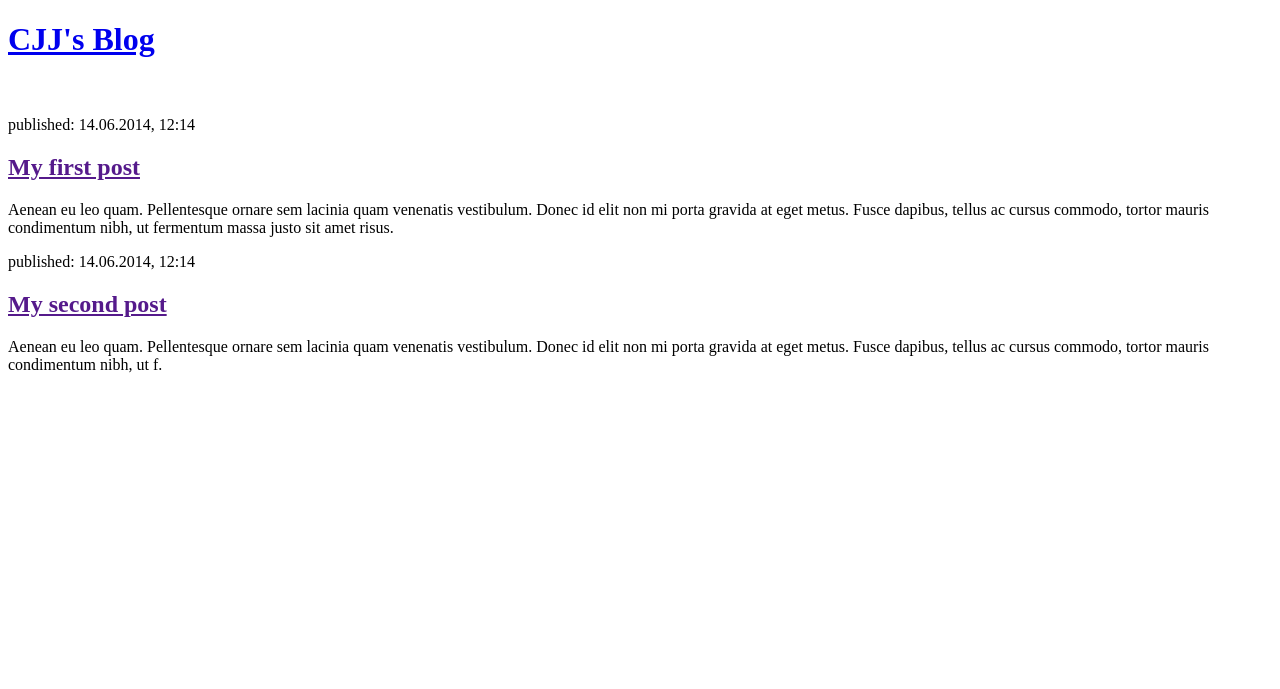
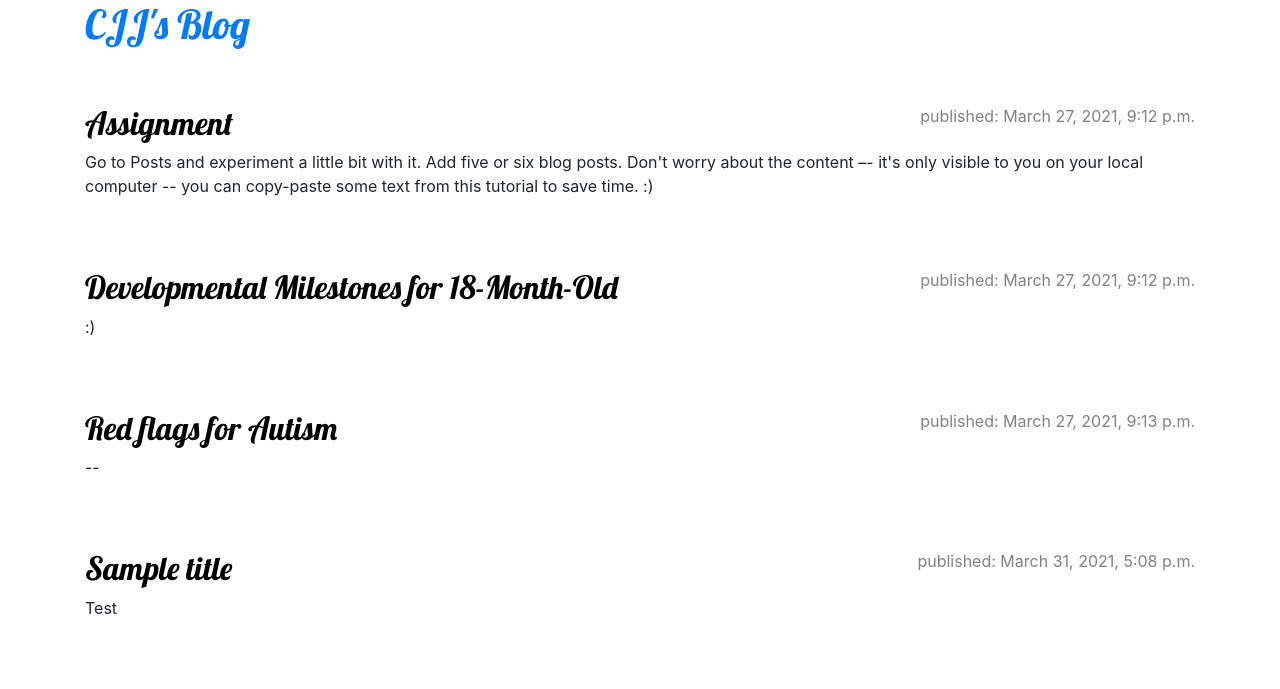
Before and after one commit to cjj1120/django-backend, a Django app: page / in a window 1280 px wide. Shown: the top 689 px of the page. Run offline with Django 3.2, Linux system fonts and the light colour scheme; data comes from the database, SQL or seed files in the repository.

Commit message:
desk css

```diff
--- /dev/null
+++ b/myblog/myproject/boards/static/css/blog.css
@@ -0,0 +1,70 @@
+.page-header {
+    background-color: #C25100;
+    margin-top: 0;
+    margin-bottom: 40px;
+    padding: 20px 20px 20px 40px;
+}
+
+.page-header h1,
+.page-header h1 a,
+.page-header h1 a:visited,
+.page-header h1 a:active {
+    color: #ffffff;
+    font-size: 36pt;
+    text-decoration: none;
+}
+
+h1,
+h2,
+h3,
+h4 {
+    font-family: 'Lobster', cursive;
+}
+
+.date {
+    color: #828282;
+}
+
+.save {
+    float: right;
+}
+
+.post-form textarea,
+.post-form input {
+    width: 100%;
+}
+
+.top-menu,
+.top-menu:hover,
+.top-menu:visited {
+    color: #ffffff;
+    float: right;
+    font-size: 26pt;
+    margin-right: 20px;
+}
+
+.post {
+    margin-bottom: 70px;
+}
+
+.post h2 a,
+.post h2 a:visited {
+    color: #000000;
+}
+
+.post > .date,
+.post > .actions {
+    float: right;
+}
+
+.btn-default,
+.btn-default:visited {
+    color: #C25100;
+    background: none;
+    border-color: #C25100;
+}
+
+.btn-default:hover {
+    color: #FFFFFF;
+    background-color: #C25100;
+}
--- a/myblog/myproject/boards/templates/boards/post_list.html
+++ b/myblog/myproject/boards/templates/boards/post_list.html
@@ -1,28 +1,40 @@
+{% load static %}
 <!DOCTYPE html>
 <html lang="en">
+
 <head>
     <meta charset="UTF-8">
     <meta http-equiv="X-UA-Compatible" content="IE=edge">
     <meta name="viewport" content="width=device-width, initial-scale=1.0">
     <title>CJJ's Blog</title>
+    <link rel="stylesheet" href="https://cdn.jsdelivr.net/npm/bootstrap@4.5.3/dist/css/bootstrap.min.css" integrity="sha384-TX8t27EcRE3e/ihU7zmQxVncDAy5uIKz4rEkgIXeMed4M0jlfIDPvg6uqKI2xXr2" crossorigin="anonymous">
+    <link rel="stylesheet" href="{% static 'css/blog.css' %}">
+    <link href="//fonts.googleapis.com/css?family=Lobster&subset=latin,latin-ext" rel="stylesheet" type="text/css">
 </head>
 <body>
     <header>
-        <h1><a href="/">CJJ's Blog</a></h1>
+        <div class="container">
+            <h1><a href="/">CJJ's Blog</a></h1>
+        </div>
     </header>
     <br>
     <br>
 
-    <article>
-        <time>published: 14.06.2014, 12:14</time>
-        <h2><a href="">My first post</a></h2>
-        <p>Aenean eu leo quam. Pellentesque ornare sem lacinia quam venenatis vestibulum. Donec id elit non mi porta gravida at eget metus. Fusce dapibus, tellus ac cursus commodo, tortor mauris condimentum nibh, ut fermentum massa justo sit amet risus.</p>
-    </article>
 
-    <article>
-        <time>published: 14.06.2014, 12:14</time>
-        <h2><a href="">My second post</a></h2>
-        <p>Aenean eu leo quam. Pellentesque ornare sem lacinia quam venenatis vestibulum. Donec id elit non mi porta gravida at eget metus. Fusce dapibus, tellus ac cursus commodo, tortor mauris condimentum nibh, ut f.</p>
-    </article>
+<main class="container">
+    <div class="row">
+        <div class="col">
+            {% for post in posts %}
+                <article class="post">
+                    <time class="date">published: {{post.published_date}} </time>
+                    <h2><a href=""> {{ post.title }} </a></h2>
+                    <p> {{ post.text|linebreaksbr }} </p>
+                </article>
+            {% endfor %}
+        </div>
+    </div>
+</main>
+
+    </div>
 </body>
 </html>
--- a/myblog/myproject/boards/views.py
+++ b/myblog/myproject/boards/views.py
@@ -1,5 +1,8 @@
 from django.shortcuts import render
 from django.http import HttpResponse
+from .models import Post
+from django.utils import timezone
+
 # Create your views here.
 def home(request):
     return HttpResponse('<h1>Hello, World!</h1>')
@@ -10,3 +13,7 @@ def about(request):
 def post_list(request):
     return render(request, 'boards/post_list.html', {})
     #render (put together) our template
+
+def post_list(request):
+    posts = Post.objects.filter(published_date__lte=timezone.now()).order_by('published_date')
+    return render(request, 'boards/post_list.html', {'posts':posts})
```
Also changed, not shown: tut.md (+4 -6 lines).
